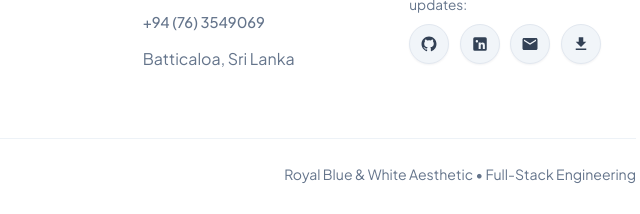
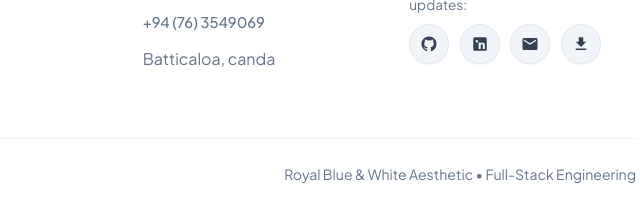
Before and after one commit to Prakeeth07/portfolio, a plain HTML site: page index.html in a window 1280 px wide. Shown: the part 2458-2672 px from the top of the page, 574-1214 px from the left. Drawn offline with Linux system fonts and the light colour scheme.

Commit message:
change srilanka to canada

```diff
--- a/index.html
+++ b/index.html
@@ -513,7 +513,7 @@
           <ul class="footer-links">
             <li><a href="mailto:shagith06@gmail.com">shagith06@gmail.com</a></li>
             <li><a href="tel:+94763549069">+94 (76) 3549069</a></li>
-            <li><span class="muted">Batticaloa, Sri Lanka</span></li>
+            <li><span class="muted">Batticaloa, canda</span></li>
           </ul>
         </div>
 
```
